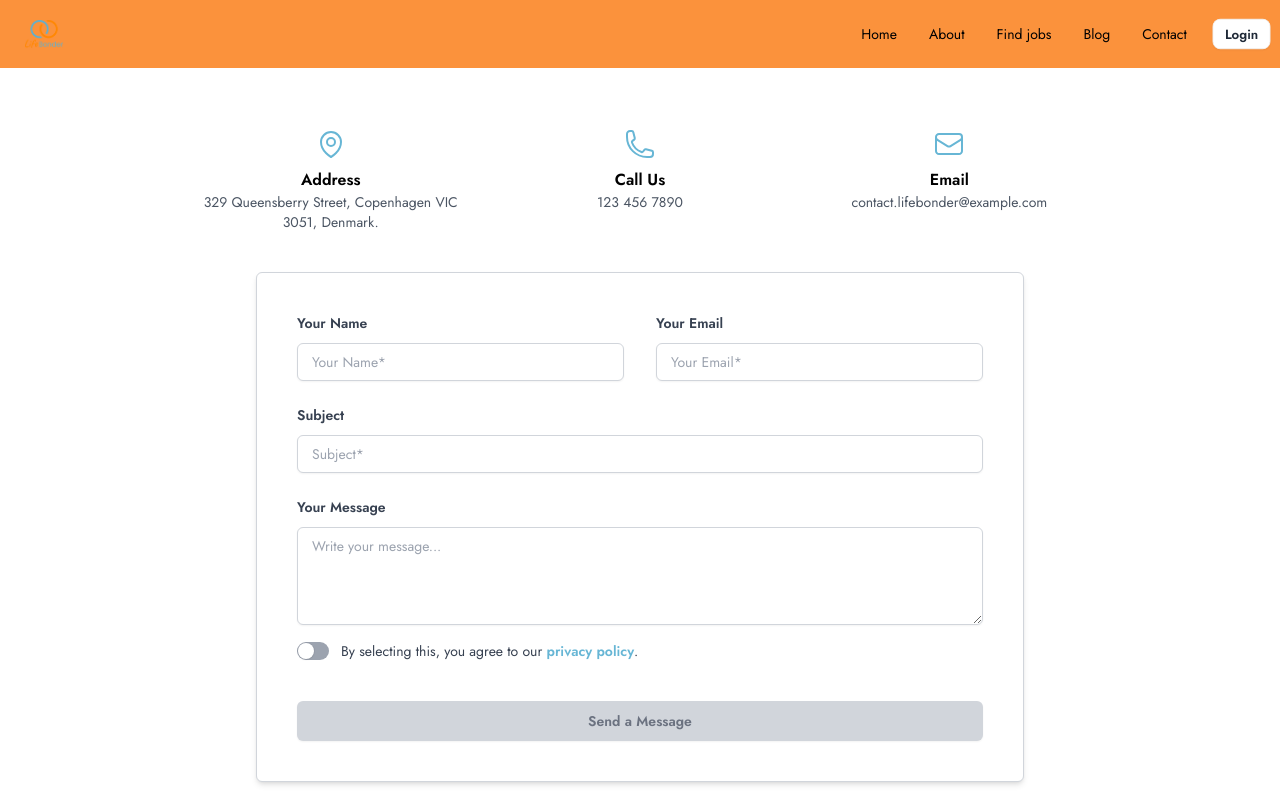
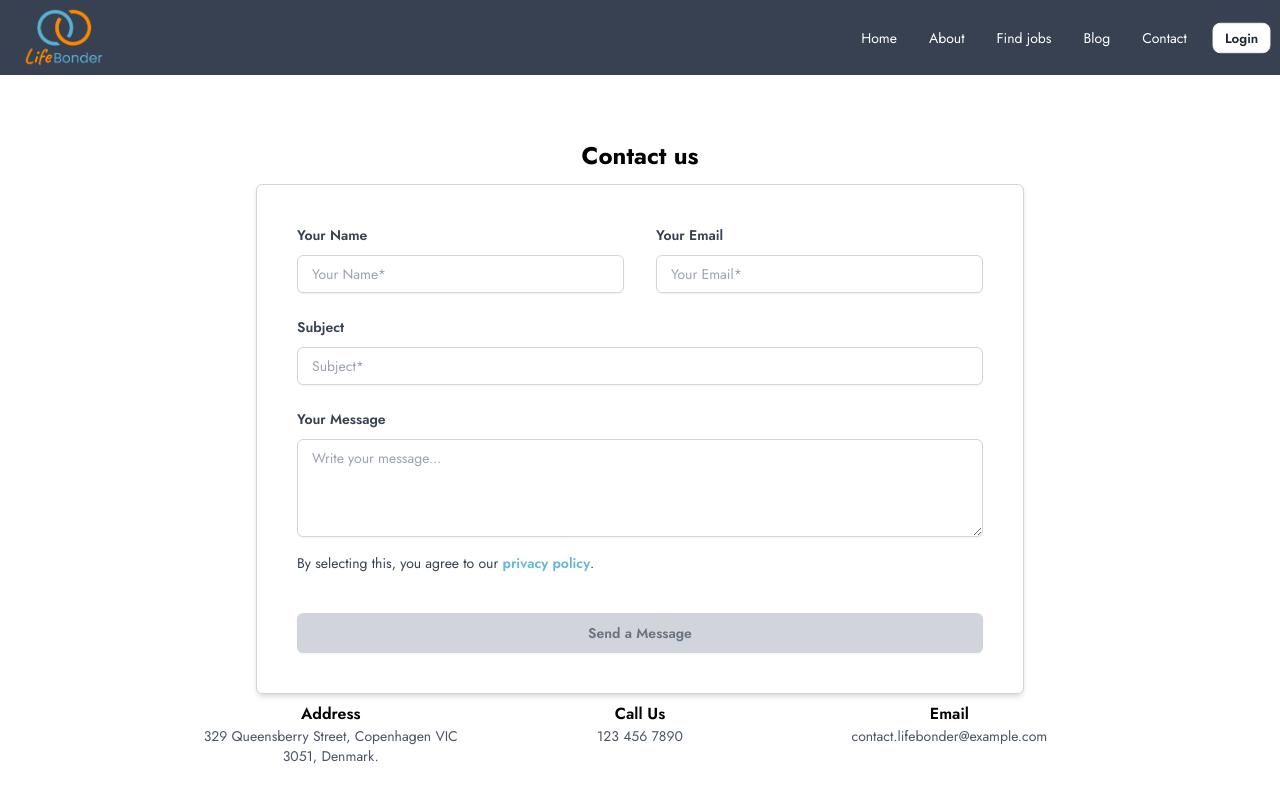
Before and after one commit to simonC137/LB-ATS, a React (Vite) app in the folder frontend/: page /contact in a window 1280 px wide. Shown: the top 800 px of the page. Built offline with nearby package versions, Linux system fonts and the light colour scheme.

Commit message:
added jobdetails

```diff
--- a/frontend/src/components/BlogArticlesList.tsx
+++ b/frontend/src/components/BlogArticlesList.tsx
@@ -103,6 +103,7 @@ const BlogArticles: React.FC = () => {
                       {tag}
                     </span>
                   ))}
+                </div>
                 <button
                   onClick={() => {
                     blogDetailsHandler(blog.id);
@@ -113,7 +114,6 @@ const BlogArticles: React.FC = () => {
                 </button>
               </div>
             </div>
-            </div>
           ))}
         </div>
       </div>
--- a/frontend/src/components/ContactFormPage.tsx
+++ b/frontend/src/components/ContactFormPage.tsx
@@ -1,39 +1,21 @@
 import { useState } from 'react';
-import { Switch } from '@headlessui/react';
-import {
-  MapPinIcon,
-  PhoneIcon,
-  EnvelopeIcon,
-} from '@heroicons/react/24/outline';
+// import { Switch } from '@headlessui/react';
+// import {
+//   MapPinIcon,
+//   PhoneIcon,
+//   EnvelopeIcon,
+// } from '@heroicons/react/24/outline';
 
 export default function ContactForm() {
   const [agreed, setAgreed] = useState(false);
 
   return (
     <>
-      <div className="bg-white min-h-[80vh] px-6 py-24 sm:py-32 lg:px-8">
+      <div className="bg-white  px-6 py-24 sm:py-32 lg:px-8">
         <div className="max-w-4xl mx-auto">
           {/* Contact Info Section */}
-          <div className="grid grid-cols-1 sm:grid-cols-3 text-center gap-8 mb-10">
-            <div>
-              <MapPinIcon className="h-8 w-8 text-custom-blue mx-auto" />
-              <p className="font-semibold mt-2">Address</p>
-              <p className="text-gray-600 text-sm">
-                329 Queensberry Street, Copenhagen VIC 3051, Denmark.
-              </p>
-            </div>
-            <div>
-              <PhoneIcon className="h-8 w-8 text-custom-blue mx-auto" />
-              <p className="font-semibold mt-2">Call Us</p>
-              <p className="text-gray-600 text-sm">123 456 7890</p>
-            </div>
-            <div>
-              <EnvelopeIcon className="h-8 w-8 text-custom-blue mx-auto" />
-              <p className="font-semibold mt-2">Email</p>
-              <p className="text-gray-600 text-sm">
-                contact.lifebonder@example.com
-              </p>
-            </div>
+          <div className="text-center p-3">
+            <h1 className="text-2xl font-bold">Contact us</h1>
           </div>
 
           {/* Contact Form Section */}
@@ -107,7 +89,7 @@ export default function ContactForm() {
 
               {/* Toggle Switch */}
               <div className="flex items-center space-x-3 sm:col-span-2 mt-4">
-                <Switch
+                {/* <Switch
                   checked={agreed}
                   onChange={setAgreed}
                   className={`group flex w-8 flex-none cursor-pointer rounded-full p-px transition-colors duration-200 ease-in-out ${
@@ -120,7 +102,7 @@ export default function ContactForm() {
                       agreed ? 'translate-x-3.5' : 'translate-x-0'
                     }`}
                   />
-                </Switch>
+                </Switch> */}
                 <p className="text-sm text-gray-700">
                   By selecting this, you agree to our{' '}
                   <a href="#" className="font-semibold text-custom-blue">
@@ -146,6 +128,27 @@ export default function ContactForm() {
               </div>
             </form>
           </div>
+          <div className="grid grid-cols-1 sm:grid-cols-3 text-center gap-8 mb-10">
+            <div>
+              {/* <MapPinIcon className="h-8 w-8 text-custom-blue mx-auto" /> */}
+              <p className="font-semibold mt-2">Address</p>
+              <p className="text-gray-600 text-sm">
+                329 Queensberry Street, Copenhagen VIC 3051, Denmark.
+              </p>
+            </div>
+            <div>
+              {/* <PhoneIcon className="h-8 w-8 text-custom-blue mx-auto" /> */}
+              <p className="font-semibold mt-2">Call Us</p>
+              <p className="text-gray-600 text-sm">123 456 7890</p>
+            </div>
+            <div>
+              {/* <EnvelopeIcon className="h-8 w-8 text-custom-blue mx-auto" /> */}
+              <p className="font-semibold mt-2">Email</p>
+              <p className="text-gray-600 text-sm">
+                contact.lifebonder@example.com
+              </p>
+            </div>
+          </div>
         </div>
       </div>
     </>
--- a/frontend/src/components/Footer.tsx
+++ b/frontend/src/components/Footer.tsx
@@ -2,7 +2,7 @@ import logo from '../assets/logo/logo-lifebonder.png';
 
 const Footer = () => {
   return (
-    <footer className="footer bg-orange-400 text-white p-10">
+    <footer className="footer bg-gray-700 text-white p-10">
       <aside>
         <img className="w-10" src={logo} alt="company logo here" />
         <p className="text-2xl">LifeBonder.</p>
--- a/frontend/src/components/Navbar.tsx
+++ b/frontend/src/components/Navbar.tsx
@@ -9,10 +9,10 @@ const Navbar = () => {
         <input id="my-drawer-3" type="checkbox" className="drawer-toggle" />
         <div className="drawer-content flex flex-col relative">
           {/* Navbar */}
-          <div className="navbar flex justify-between items-center bg-orange-400 fixed z-10 w-full ">
+          <div className="navbar flex justify-between items-center text-white bg-gray-700 fixed z-10 w-full ">
             <div className="mx-2 flex-1  px-2 cursor-pointer">
               <Link to="/">
-                <img className="w-10" src={logo} alt="logo image here" />
+                <img className="w-20" src={logo} alt="logo image here" />
               </Link>
             </div>
             <div className="hidden flex-none lg:block">
```
Also changed, not shown: 1 other file (tests, documents, lock files or other folders). Lines whose indentation alone changed are shown as unchanged.
